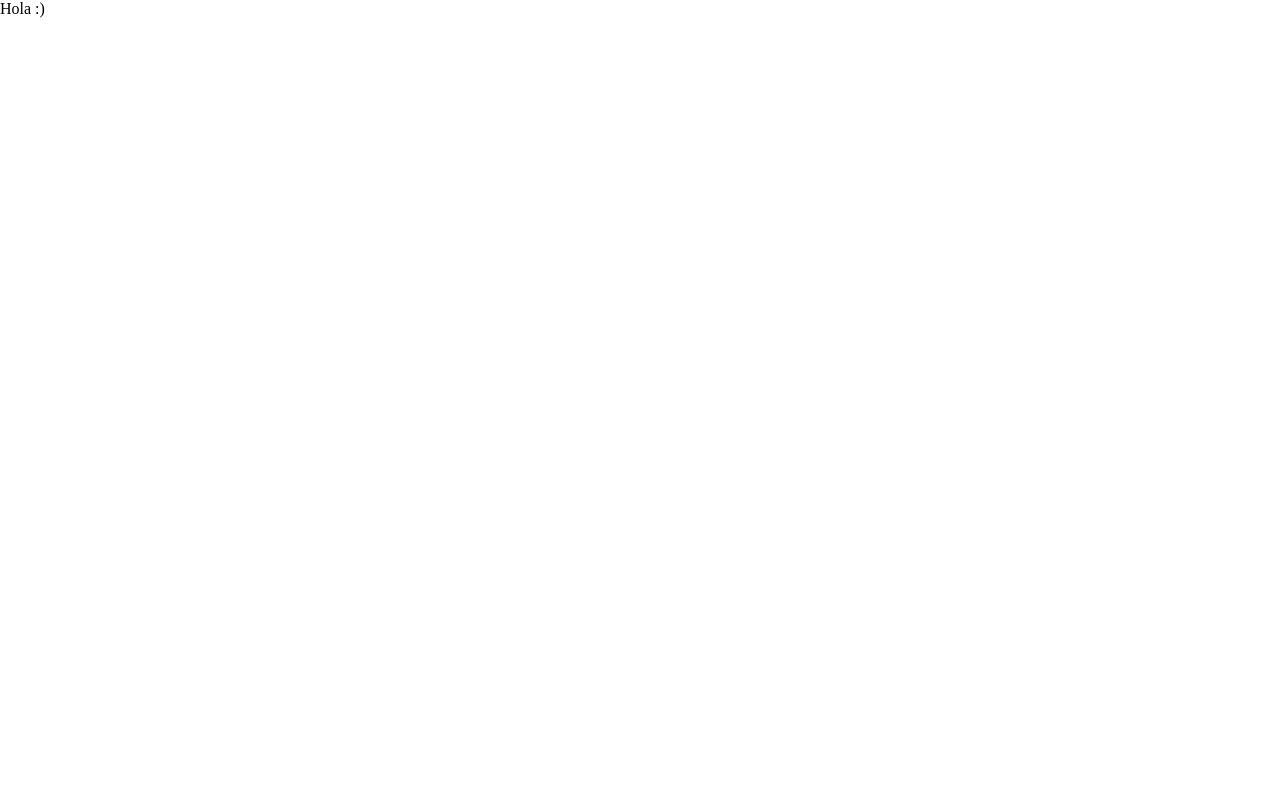
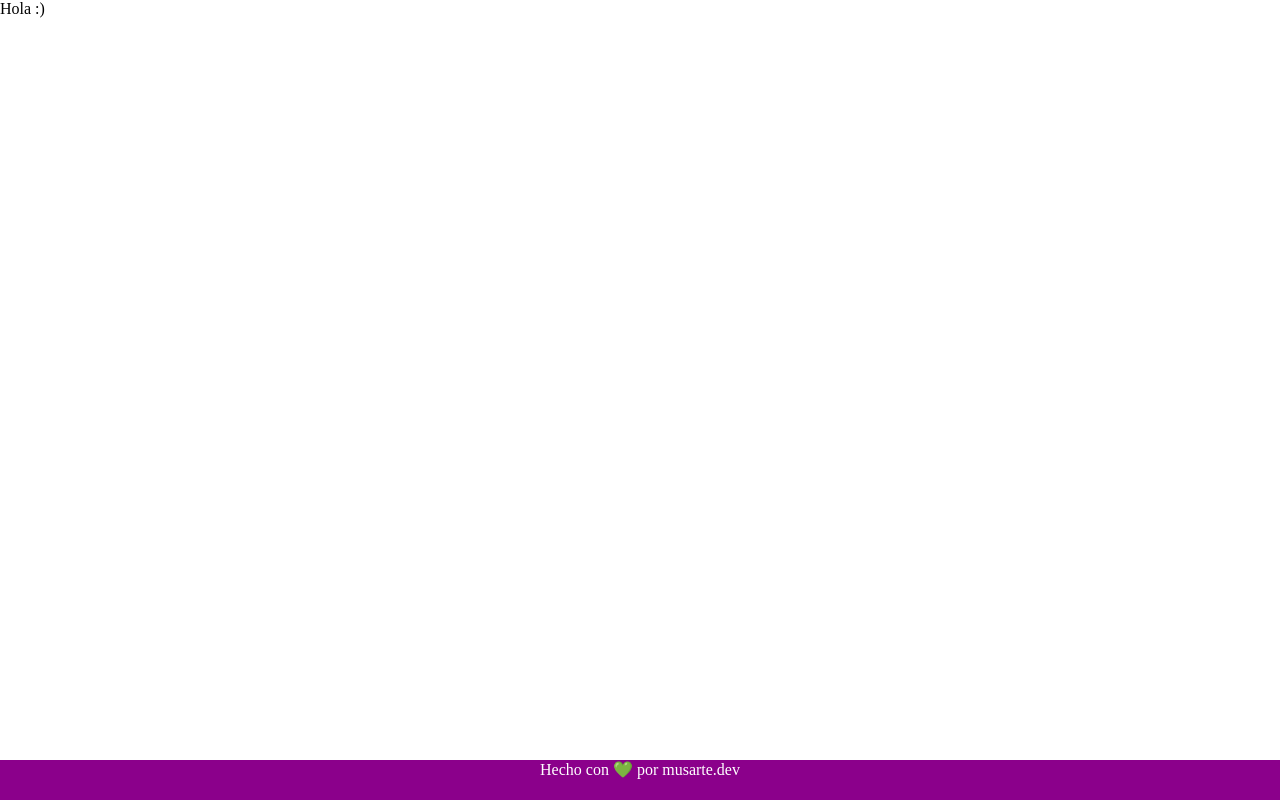
Before and after one commit to musartedev/gitflow-test, a website: page index.html in a window 1280 px wide. Drawn offline with Linux system fonts and the light colour scheme.

Commit message:
Add footer

```diff
--- a/index.html
+++ b/index.html
@@ -19,9 +19,23 @@
         padding: 0;
         margin: 0;
       }
+      footer {
+        height: 40px;
+        text-align: center;
+        color: white;
+        background-color: darkmagenta;
+        position: absolute;
+        bottom: 0;
+        left: 0;
+        right: 0;
+      }
     </style>
   </head>
   <body>
-      Hola :)
+    Hola :)
+    <footer>
+      Hecho con 💚 por
+      <a href="https://musarte.dev" target="_blank">musarte.dev</a>
+    </footer>
   </body>
 </html>
```
